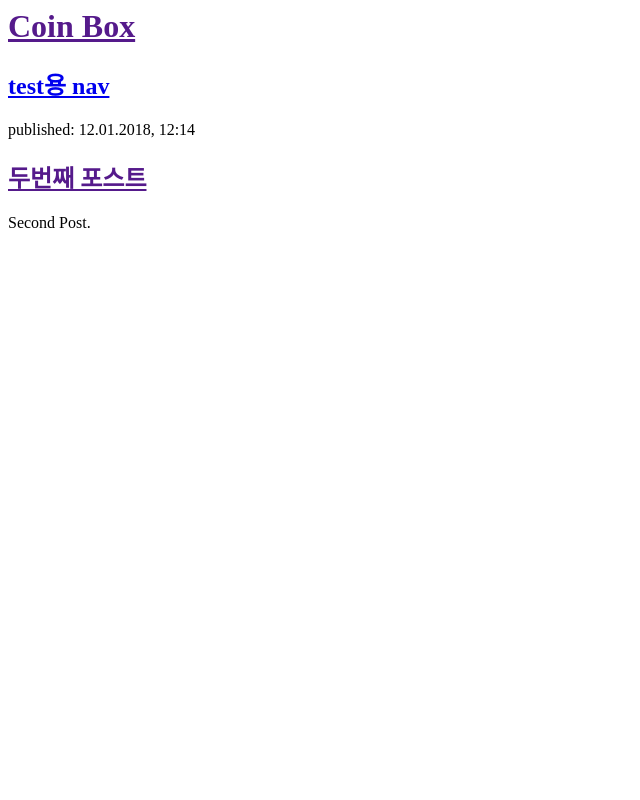
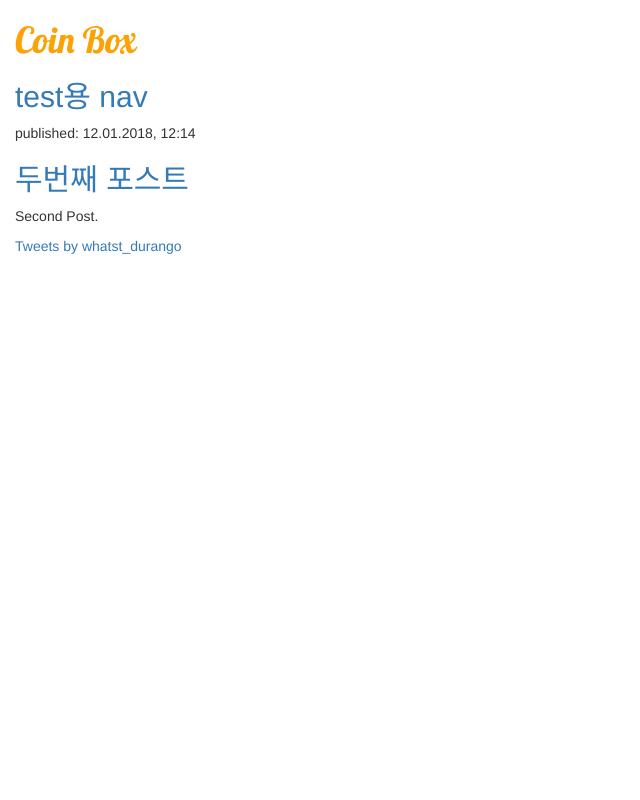
Before and after one commit to kjk1360/my-first-blog, a Django app: page / in a window 1280 px wide. Shown: the whole page, without its empty margins (0-640 px from the left). Run offline with Django 3.2, Linux system fonts and the light colour scheme; data that the repository does not hold is empty; some libraries are stand-ins or nearby versions.

Commit message:
twitter_drg

```diff
--- /dev/null
+++ b/blog/static/css/blog.css
@@ -0,0 +1,10 @@
+h1 a {
+    color: #FCA205;
+}
+body {
+    padding-left: 15px;
+}
+h1 a {
+    color: #FCA205;
+    font-family: 'Lobster';
+}
--- a/blog/templates/blog/post_list.html
+++ b/blog/templates/blog/post_list.html
@@ -1,6 +1,11 @@
+{% load staticfiles %}
 <html>
     <head>
         <title>Coin Box</title>
+        <link rel="stylesheet" href="//maxcdn.bootstrapcdn.com/bootstrap/3.2.0/css/bootstrap.min.css">
+        <link rel="stylesheet" href="//maxcdn.bootstrapcdn.com/bootstrap/3.2.0/css/bootstrap-theme.min.css">
+        <link rel="stylesheet" href="{% static 'css/blog.css' %}">
+        <link href="//fonts.googleapis.com/css?family=Lobster&subset=latin,latin-ext" rel="stylesheet" type="text/css">
     </head>
     <body>
         <div>
@@ -23,5 +28,8 @@
             <h2><a href="">두번째 포스트</a></h2>
             <p>Second Post.</p>
         </div>
+        <div>
+          <a class="twitter-timeline" data-width="300" data-height="600" href="https://twitter.com/whatst_durango?ref_src=twsrc%5Etfw">Tweets by whatst_durango</a> <script async src="https://platform.twitter.com/widgets.js" charset="utf-8"></script>
+        </div>
     </body>
 </html>
```
